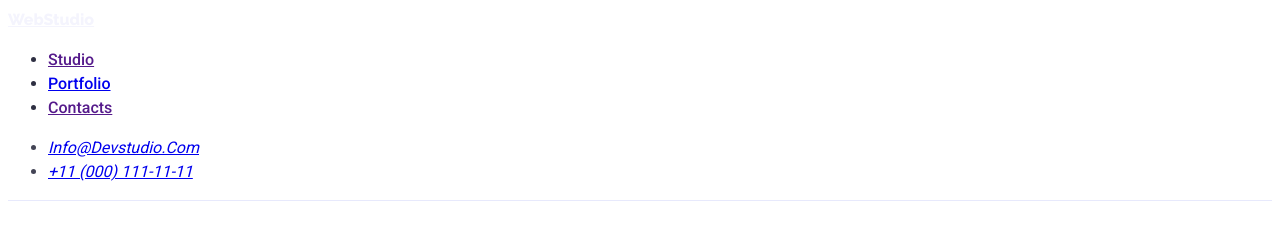
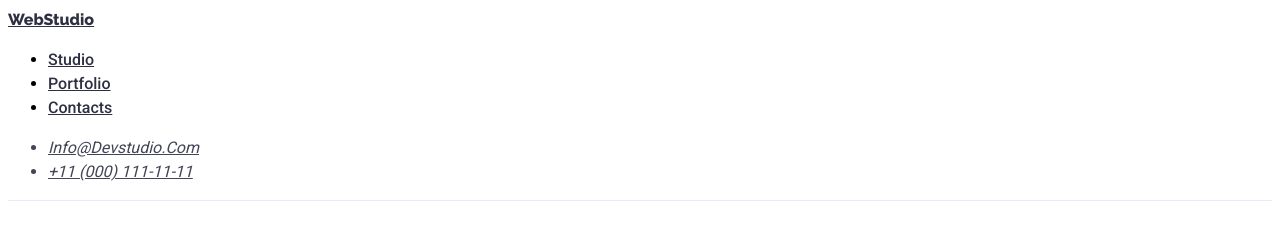
Before and after one commit to NellyOgo/goit-markup-hw-02, a plain HTML site: page index.html in a window 1280 px wide. Shown: the top 241 px of the page. Drawn offline with Linux system fonts and the light colour scheme.

Commit message:
Done2 Nell

```diff
--- a/css/styles.css
+++ b/css/styles.css
@@ -32,7 +32,15 @@
 
 .shrift {
     font-family: 'Raleway', sans-serif;
-    color: var(--color-lighter);
+    color: var(--color-one);
+}
+
+.link {
+    color: var(--color-two);
+}
+
+.link:hover {
+    color: var(--color-lightblue);
 }
 
 .shrift:hover {
--- a/index.html
+++ b/index.html
@@ -17,21 +17,21 @@
 </head>
 <body>
     <header class="header">
-        <nav class="color-one">
+        <nav>
             <a class="shrift" href="./index.html">WebStudio</a>
             <ul>
-                <li><a href="">Studio</a></li>
-                <li><a href="./portfolio.html">Portfolio</a></li>
-                <li><a href="">Contacts</a></li>
+                <li><a class="color-one" href="">Studio</a></li>
+                <li><a class="color-one" href="./portfolio.html">Portfolio</a></li>
+                <li><a class="color-one" href="">Contacts</a></li>
             </ul>
         </nav>
         <address class="color-two">
             <ul>
                 <li>
-                    <a href="mailto:info@devstudio.com">info@devstudio.com</a>
+                    <a class="link" href="mailto:info@devstudio.com">info@devstudio.com</a>
                 </li>
                 <li>
-                    <a href="tel:+110001111111">+11 (000) 111-11-11</a>
+                    <a class="link" href="tel:+110001111111">+11 (000) 111-11-11</a>
                 </li>
             </ul>
         </address>
```
Also changed, not shown: portfolio.html (+6 -6 lines).
